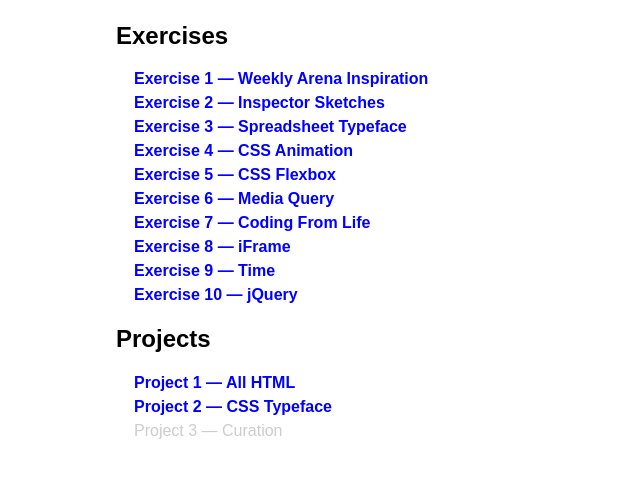
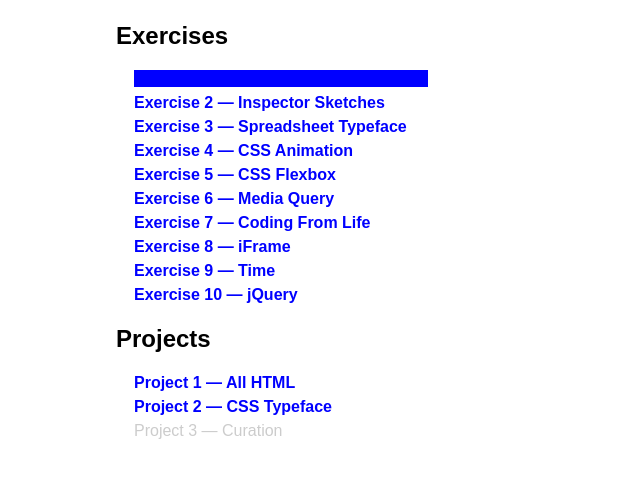
Before and after one commit to jiaqijiaqijiaqi/Foundation-Interactive-2022-JiaqiLi, a plain HTML site: page index.html in a window 1280 px wide. In both pictures the pointer is over the link 489 px from the left and 324 px from the top of the page. Shown: the part 246-724 px from the top of the page, without its empty margins (208-848 px from the left). Drawn offline with Linux system fonts and the light colour scheme.

Commit message:
Update style.css

```diff
--- a/style.css
+++ b/style.css
@@ -1,4 +1,3 @@
-@charset "utf-8";
 body {
       font-family:  sans-serif;
       line-height: 1.5em;
@@ -8,12 +7,15 @@
       width: 50%;
       margin: 3em auto;
       padding: 1em;
+      /* border:1px solid #CCC; */
     }
-h1 {
+
+    h1 {
       margin-top: 0;
       font-size: 3.5em;
       line-height: 1em;
     }
+
 
     a {
       font-weight: bold;
@@ -22,7 +24,7 @@
     }
 
     a:hover {
-      background-color: background: linear-gradient(125deg, #ECFCFF 0%, #ECFCFF 40%, #B2FCFF calc(40% + 1px), #B2FCFF 60%, #5EDFFF calc(60% + 1px), #5EDFFF 72%, #3E64FF calc(72% + 1px), #3E64FF 100%);;
+      background-color: #0000ff;
     }
 
     ul {
```
